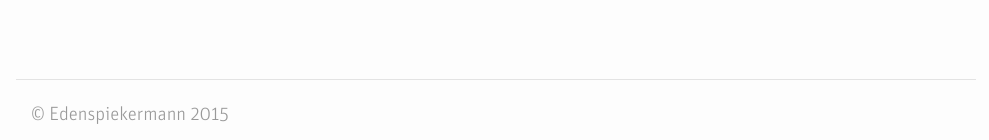
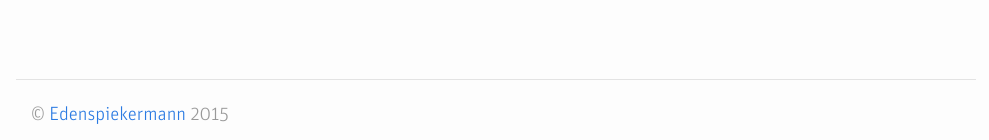
Before and after one commit to edenspiekermann/espi-devblog, a Jekyll site: the page built from _posts/2015-09-03-hardware-acceleration-introduction.md, in a window 1280 px wide and 900 px high, scrolled down 1758 px. Shown: the part 757-897 px from the top of the window, without its empty margins (144-1133 px from the left). Built offline with Jekyll 4.4.1, drawn with Linux system fonts in a browser that asks for light colours.

Commit message:
Added link to Edenspiekermann in footer

```diff
--- a/_includes/footer.html
+++ b/_includes/footer.html
@@ -1,5 +1,5 @@
 <footer class="footer" role="contentinfo">
   <div class="container">
-    <p class="footer__content">&copy;&nbsp;Edenspiekermann {{ site.time | date: '%Y' }}</p>
+    <p class="footer__content">&copy;&nbsp;<a href="http://edenspiekermann.com" target="_blank">Edenspiekermann</a> {{ site.time | date: '%Y' }}</p>
   </div>
 </footer>
```
